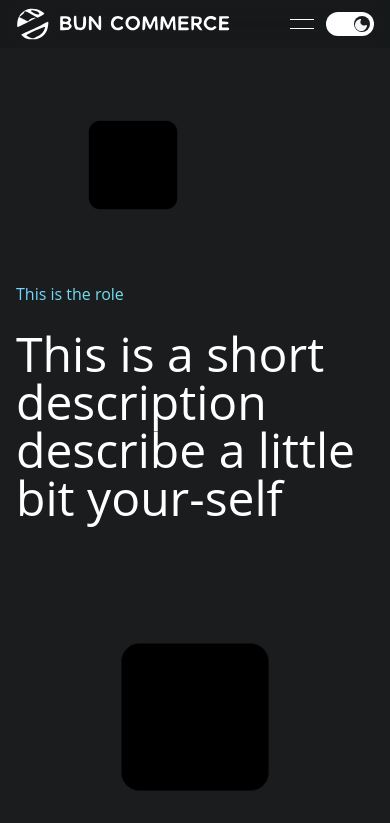
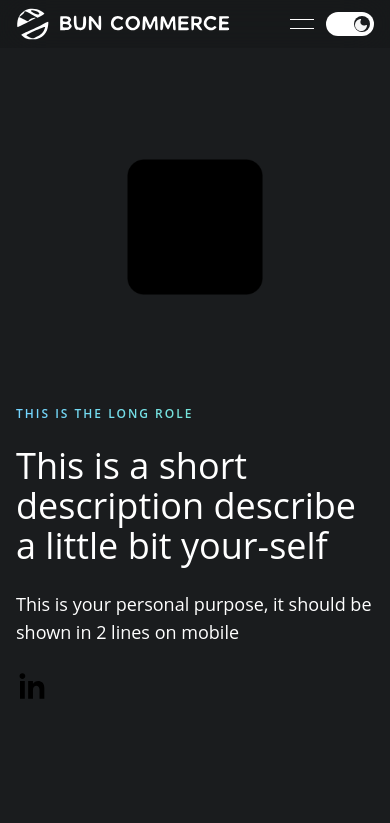
Before and after one commit to tuannn04/vite-portfolio, a React (Vite) app: page / in a window 390 px wide. Shown: the top 823 px of the page. Built offline with nearby package versions, Linux system fonts and the light colour scheme.

Commit message:
Daily commit

```diff
--- a/src/components/atoms/BoxCard.tsx
+++ /dev/null
@@ -1,13 +0,0 @@
-import { ReactNode } from "react";
-
-interface BoxCardProps {
-    children: ReactNode
-}
-
-export default function BoxCard({children}: BoxCardProps) {
-    return (
-        <div className="">
-            {children}
-        </div>
-    )
-}
--- /dev/null
+++ b/src/components/atoms/GradientTextCard.tsx
@@ -0,0 +1,14 @@
+import { cn } from "../../lib/utils";
+
+interface GradientTextCardProps extends React.HTMLAttributes<HTMLDivElement> {
+
+}
+
+export default function GradientTextCard({ children, className, ...props }: GradientTextCardProps) {
+    return (
+        <div className={cn('bg-[image:var(--color-special)] bg-clip-text text-transparent', className)}
+            {...props}>
+            {children}
+        </div>
+    )
+}
--- a/src/components/atoms/HyperLink.tsx
+++ b/src/components/atoms/HyperLink.tsx
@@ -1,9 +1,10 @@
 interface HyperLinkProps extends React.HTMLAttributes<HTMLAnchorElement> {
     href?: string
+    target?: string
 }
 
-const Image: React.FC<HyperLinkProps> = ({  children, ...props }: HyperLinkProps) => {
+const HyperLink: React.FC<HyperLinkProps> = ({  children, ...props }: HyperLinkProps) => {
     return <a {...props} >{children}</a>
 }
 
-export default Image;
+export default HyperLink;
--- /dev/null
+++ b/src/components/atoms/SocialIcon.tsx
@@ -0,0 +1,17 @@
+import HyperLink from "./HyperLink";
+import Image from "./Image";
+
+interface SocialIconProps extends React.HTMLAttributes<HTMLLIElement> {
+    image: string,
+    href: string
+}
+
+export default function SocialIcon({ image, href, ...props }: SocialIconProps) {
+    return (
+        <li {...props}>
+            <HyperLink href={href} target="_blank">
+                <Image src={image}/>
+            </HyperLink>
+        </li>
+    );
+}
--- a/src/components/molecules/GeneralInfo.tsx
+++ b/src/components/molecules/GeneralInfo.tsx
@@ -1,15 +1,21 @@
 import GeneralInfo from "../../constants/GeneralInfo";
+import GradientTextCard from "../atoms/GradientTextCard";
+import SocialCard from "./SocialCard";
 
 export default () => {
     return (
         <div className={'w-full flex flex-col justify-around'}>
             <div className="flex flex-col gap-6">
-                <div className="bg-[image:var(--color-special)] bg-clip-text text-transparent">
+                <GradientTextCard className="uppercase text-xs tracking-[0.125rem] font-semibold">
                     {GeneralInfo.role}
-                </div>
-                <div className="text-5xl">
+                </GradientTextCard>
+                <div className="text-4xl sm:text-5xl">
                     {GeneralInfo.description}
                 </div>
+                <div className="text-lg">
+                    {GeneralInfo.purpose}
+                </div>
+                <SocialCard className="flex flex-row"/>
             </div>
         </div>
     )
--- /dev/null
+++ b/src/components/molecules/SocialCard.tsx
@@ -0,0 +1,19 @@
+import SocialIcon from "../atoms/SocialIcon";
+import SocialNetworkConstant from "../../constants/SocialNetwork";
+
+interface SocialCardProps extends React.HTMLAttributes<HTMLDivElement> {
+}
+
+export default function SocialCard({ className }: SocialCardProps) {
+    return (
+        <div className={className}>
+            <ul className="block relative">
+                {
+                    SocialNetworkConstant.map((item) => {
+                        return <SocialIcon image={item.image} href={item.href} className={"w-8 h-8"}/>
+                    })
+                }
+            </ul>
+        </div>
+    )
+}
--- a/src/components/organisms/HomeCard.tsx
+++ b/src/components/organisms/HomeCard.tsx
@@ -11,7 +11,7 @@ export function HomeCard({className}: HomeCardProps) {
     return (
         <Section id="home" className={className}>
             <div className={"grid end-mobile:grid-cols-2"}>
-                <div className="max-w-[60cqw] end-mobile:max-w-[50cqw]">
+                <div className="sm:max-w-[60cqw] end-mobile:max-w-[50cqw]">
                     <Avatar />
                 </div>
                 <GeneralInfo />
--- a/src/constants/GeneralInfo.ts
+++ b/src/constants/GeneralInfo.ts
@@ -7,8 +7,9 @@ type GeneralInfoObject = {
 const GeneralInfo: GeneralInfoObject = {
     name: 'John Doe',
     avatar: Avatar,
-    role: "This is the role",
-    description: "This is a short description describe a little bit your-self"
+    role: "This is the long role",
+    description: "This is a short description describe a little bit your-self",
+    purpose: 'This is your personal purpose, it should be shown in 2 lines on mobile'
 }
 
 export default GeneralInfo;
--- /dev/null
+++ b/src/constants/SocialNetwork.ts
@@ -0,0 +1,8 @@
+import LinkedinImage from "../assets/social/linkedin.svg";
+
+export default [
+    {
+        image: LinkedinImage,
+        href: 'https://www.linkedin.com/in/tuannn04'
+    }
+]
--- a/src/hooks/useBurgerMenu.ts
+++ b/src/hooks/useBurgerMenu.ts
@@ -13,11 +13,15 @@ export default () => {
         animationTimeout.current && clearTimeout(animationTimeout.current)
     }, [animationTimeout])
 
+    const startAnimation = useCallback(() => {
+        setIsShowingHalf(true);
+        clearAnimationTimeout();
+    }, []);
+
     const showMenu = useCallback(() => {
         setIsShowMenu(isShow => !isShow);
-        setIsShowingHalf(true);
-        clearAnimationTimeout();
-    }, [setIsShowMenu, setIsShowingHalf, animationTimeout]);
+        startAnimation();
+    }, []);
 
     const closeMenu = useCallback((event: Event): void => {
         if (isShowMenu &&
@@ -26,14 +30,14 @@ export default () => {
             !menuSideBarRef.current?.contains(event.target)
         ) {
             setIsShowMenu(false);
-            setIsShowingHalf(true);
-            clearAnimationTimeout();
+            startAnimation();
         }
-    }, [isShowMenu, menuSideBarRef, setIsShowMenu]);
+    }, [isShowMenu, menuSideBarRef]);
 
     const forceCloseMenu = useCallback(() => {
         setIsShowMenu(false);
-    }, [setIsShowMenu]);
+        startAnimation();
+    }, []);
 
     useEffect(() => {
         if (!animationDuration) {
--- a/src/index.css
+++ b/src/index.css
@@ -20,7 +20,7 @@
   --color-main-accent: #e3e3e3e9;
   --blur-main-accent: 4px;
   --color-divider: #0000001a;
-  --color-special: linear-gradient(to right, var(--color-sky-300), var(--color-green-300));
+  --color-special: linear-gradient(to right, var(--color-rose-300), var(--color-fuchsia-300));
 }
 
 [data-theme="dark"] {
```
Also changed, not shown: src/assets/social/linkedin.svg (added).
